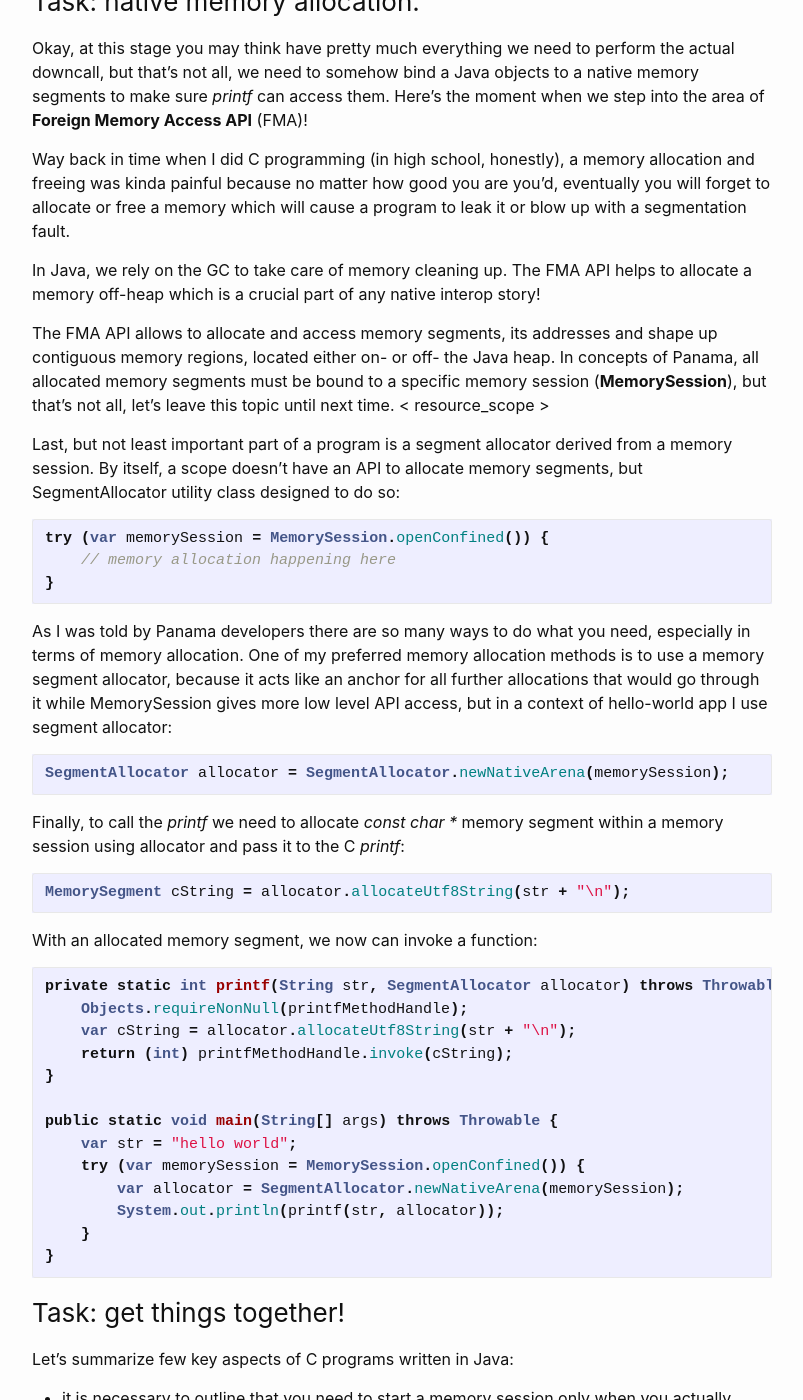
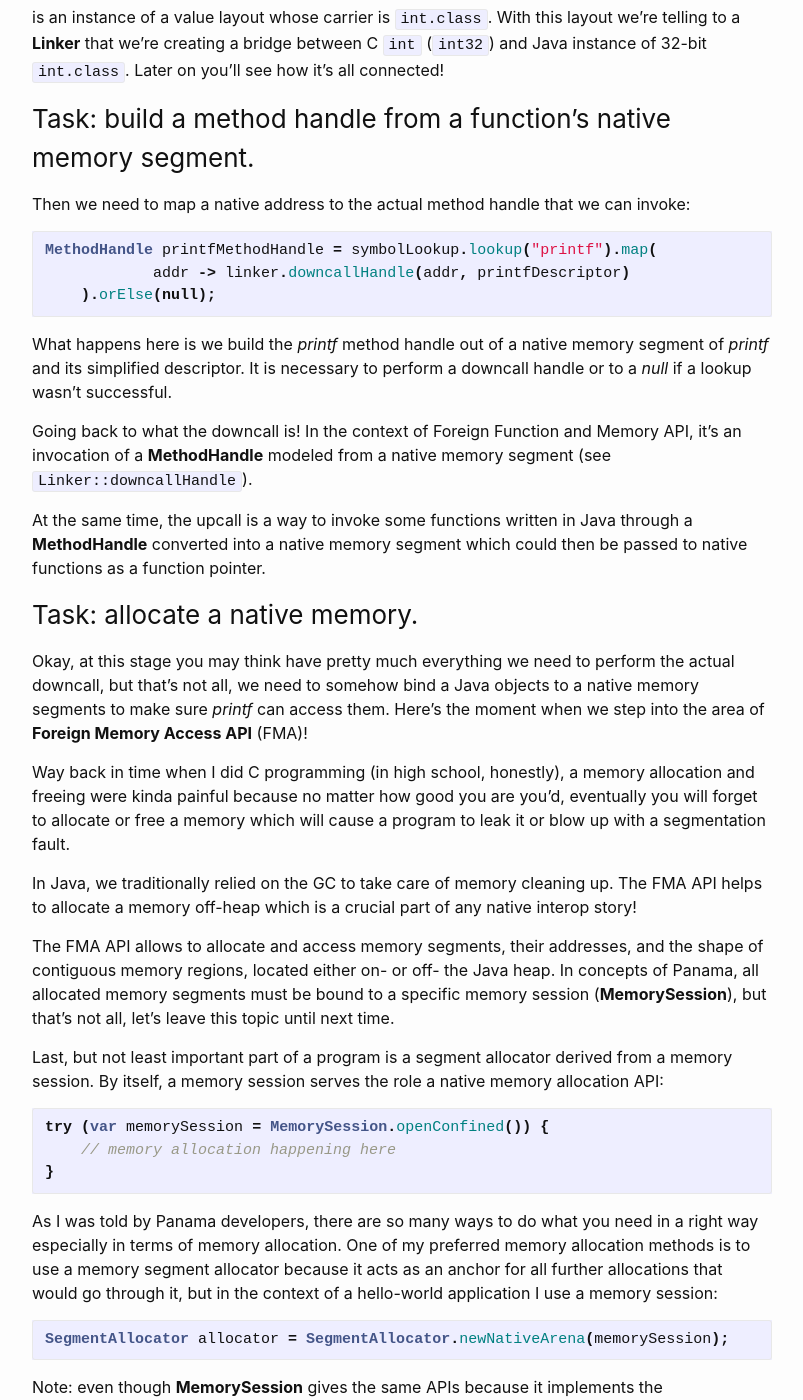
Before and after one commit to denismakogon/denismakogon.github.io, a Jekyll site: the page built from _posts/2022-05-30-introduction-to-project-panama-part-1.markdown, in a window 1280 px wide and 1400 px high, scrolled down 4106 px. Shown: the whole window, without its empty margins (238-1041 px from the left). Built offline with Jekyll 4.4.1, drawn with Linux system fonts in a browser that asks for light colours; some of the changed text lies outside the part shown.

Commit message:
first round of editing after feedbacks

````diff
--- a/_posts/2022-05-30-introduction-to-project-panama-part-1.markdown
+++ b/_posts/2022-05-30-introduction-to-project-panama-part-1.markdown
@@ -11,48 +11,48 @@ on [Unsplash](https://unsplash.com/s/photos/panama?utm_source=unsplash&utm_mediu
 
 ## Intro
 
-As of now, we’re less than 4 month away from the JDK 19 release.
-Time to talk about Project Panama, what’s going to be available for developers and how can developers use it even now.
+As of now, we’re less than 4 months away from the JDK 19 release.
+Time to talk about Project Panama, which APIs is going to be available for developers and how can developers use it even now.
 
 ## Project Panama
 
-Project Panama is meant to be a bridge between two world: the JVM and native code written in other languages like C/C++.
+Project Panama is meant to be a bridge between two worlds: the JVM and native code written in other languages like C/C++.
 
-So, Panama consists of 4 components:
-  * Foreign Memory Access (FMA) and Functions: [JEP 424](https://openjdk.java.net/jeps/424)
-  * Foreign Linker: [JEP 389](https://openjdk.java.net/jeps/389)
+So, Panama consists of 3 components:
+  * Foreign Function & Memory API: [JEP 424](https://openjdk.java.net/jeps/424)
   * Vector API: [JEP 338](https://openjdk.java.net/jeps/338)
+  * Jextract tool
 
 ## Where to start?
 
-First, you would need the latest [OpenJDK early access build](https://jdk.java.net/19/). It already has necessary features we need to start coding.
+First, you would need the latest [OpenJDK early access build](https://jdk.java.net/19/). It already has the necessary features we need to start coding.
 
 ## What you need to know
 
-When you actually bury you hand into these APIs you will need to operate with a couple major entities:
-* [Memory session](https://download.java.net/java/early_access/jdk19/docs/api/java.base/java/lang/foreign/MemorySession.html) - a compartment for allocated memory segments within this scope;
+When you actually bury your hand into these APIs you will need to operate with a couple of major entities:
+* [Memory segment](https://download.java.net/java/early_access/jdk19/docs/api/java.base/java/lang/foreign/MemorySegment.html) and [its address](https://download.java.net/java/early_access/jdk19/docs/api/java.base/java/lang/foreign/MemoryAddress.html) - a set of API classes to work with native memory and pointer to it;
+* [Memory layout](https://download.java.net/java/early_access/jdk19/docs/api/java.base/java/lang/foreign/MemoryLayout.html) and [descriptors](https://download.java.net/java/early_access/jdk19/docs/api/java.base/java/lang/foreign/FunctionDescriptor.html) - an APIs to model foreign types (structures, primitives, function descriptors).
+* [Memory session](https://download.java.net/java/early_access/jdk19/docs/api/java.base/java/lang/foreign/MemorySession.html) - an abstraction to manage the lifecycle of one or more memory resources;
+* [Linker](https://download.java.net/java/early_access/jdk19/docs/api/java.base/java/lang/foreign/Linker.html) and a [symbol lookup](https://download.java.net/java/early_access/jdk19/docs/api/java.base/java/lang/foreign/SymbolLookup.html) - a set of API classes to perform down- and upcalls.
 * [Segment allocator](https://download.java.net/java/early_access/jdk19/docs/api/java.base/java/lang/foreign/SegmentAllocator.html) - an API to allocate memory segments within a memory session;
-* [Memory segment](https://download.java.net/java/early_access/jdk19/docs/api/java.base/java/lang/foreign/MemorySegment.html) and [its address](https://download.java.net/java/early_access/jdk19/docs/api/java.base/java/lang/foreign/MemoryAddress.html) - a set of API classes to work with native memory and pointer to it;
-* [Linker](https://download.java.net/java/early_access/jdk19/docs/api/java.base/java/lang/foreign/Linker.html) and a [symbol lookup](https://download.java.net/java/early_access/jdk19/docs/api/java.base/java/lang/foreign/SymbolLookup.html) - a set of API classes to perform down- and upcalls.
-* [Value layouts](https://download.java.net/java/early_access/jdk19/docs/api/java.base/java/lang/foreign/ValueLayout.html) and [descriptors](https://download.java.net/java/early_access/jdk19/docs/api/java.base/java/lang/foreign/FunctionDescriptor.html) - an APIs to model foreign types (structures, primitives, function descriptors).
 
 ## Part 1
-As further you dig, the more you see that in order to start with Panama properly, it's so critical to a good introduction
-just to make sure you haven't misses important concepts, techniques and methodologies.
+As the further you dig, the more you see that to start with Panama properly, it's so critical to have a good introduction
+just to make sure you haven't missed important concepts, techniques, and methodologies.
 
-So, In part 1, I will only cover **Linker**, (briefly) **symbol lookup** methods and will touch a little native memory management.
-These three major components of Panama is basically are building block for more in-depth development of programs consisted from Java and native code.
+So, In part 1, I will only cover **Linker**, (briefly) **symbol lookup** methods and will touch on a little native memory management.
+These three major components of Panama are building blocks for more in-depth development of programs consisting of Java and native code.
 
 ## Linker
 
-So, here I will try to cover **Foreign Linker API** and why it’s quite important change to the JDK that will ease a life for most developers who work close with C/C++ code from Java.
+So, here I will try to cover **Foreign Linker API** and why it’s a quite important change to the JDK that will ease the life for most developers who work closely with C/C++ code from Java.
 
 Let's start from the very beginning: what Foreign Linker is?
-From technical standpoint, we’re talking about a “bridge” between two binary interfaces: the JVM and C/C++ native code,
+From a technical standpoint, we’re talking about a _“bridge”_ between two binary interfaces: the JVM and C/C++ native code,
 also known as [C ABI](https://en.wikipedia.org/wiki/Application_binary_interface).
 
-In a real life, developers will work with C/C++ native code in a format of shared libraries and a header files.
-Even now, when you're running you hello-world Java application, the JVM actually talks to C stdlib to execute one of many C functions (keep this in mind, we'll get back here).
+In a real-life, developers will work with C/C++ native code in a format of shared libraries and header files.
+Even now, when you're running your hello-world Java application, the JVM talks to C stdlib to execute one of many C functions (keep this in mind, we'll get back here).
 
 The JDK already offering a set of the C ABI implementation for all popular platforms (including latest macOS AARCH64):
 ```java
@@ -70,9 +70,16 @@ In the JDK terminology, **Linker** is an instance of the platform-specific C ABI
 Linker offers a set of API methods designed to perform both native calls.
 
 While the **Linker** is like your cellphone - call whoever you want to, just dial in a proper phone number.
-The symbol lookup methods are like your phonebook - just provide a proper descriptor who you want to call!
+The symbol lookup methods are like your phonebook - just provide a proper descriptor of who you want to call!
 
-The Linker needs a method handle bound to a native memory segment to peform a downcall, the **SymbolLookup** is a way to find it using downcall method signature that consists of a return type, name and parameters description.
+The **Linker** needs a method handle bound to a native memory segment to perform a downcall, the **SymbolLookup**
+is a way to find it using a downcall method signature that consists of a return type, name, and parameters description.
+
+To make it clear, let's briefly look at what both down- and up-calls are:
+
+* Downcall. [Wiki](https://en.wiktionary.org/wiki/downcall) says it's an event initiated from a high level subsystem,
+in our case the JVM to a lower-level subsystem, like the OS kernel. I'll explain it later in the text in a context of Foreign Function & Memory API.
+* Upcall. Literally, the opposite thing to a downcall.
 
 Let’s look at a very simple example - classic “hello world” but in C-style:
 ```cpp
@@ -81,9 +88,9 @@ int     printf(const char * __restrict, ...)
 
 ## HelloWold C-style in Java
 
-Here I'll go through every step that you need to build a fully functional hello-world application with every step explained in details, in the format of tasks.
+Here I'll go through every step that you need to build a fully functional hello-world application with every step explained in detail, in the format of tasks.
 
-### Task: find a native memory segment of a native function.
+### Task: find the address of the native function.
 
 We need to do couple things, first, to find a native segment of the _printf_ function:
 ```java
@@ -97,16 +104,16 @@ Optional<MemorySegment> printfMemorySegment = symbolLookup.lookup("printf");
 ```
 
 Since [_printf_](https://www.cplusplus.com/reference/cstdio/printf/) is a part of C stdlib, you don't have to expect that a lookup will fail.
-However, in a real life, it's possible that a lookup may fail because a symbol is missing due to misconfigured system paths.
-But I'll cover it the following articles.
+However, in a real-life, a lookup may fail because a symbol is missing due to misconfigured system paths.
+But I'll cover it in the following articles.
 
 ### Task: build a descriptor of a function you are calling.
 
-Second thing to do is to define a descriptor that consists of a result type and accepted parameters.
-If you're into C language, you know that functions like _printf_ are called as variadic functions, in Java we call it varargs,
-in case of _printf_, it accepts a char pointer and varargs (I all cover it later).
+The second thing to do is to define a descriptor that consists of a result type and accepted parameters.
+If you're into C language, you know that functions like _printf_ are called variadic functions, in Java we call it varargs,
+in the case of _printf_, it accepts a char pointer and varargs (I all cover it later).
 
-Note: from Java API standpoint it doesn't really matter what type hides behind that pointer as, in C, all pointers are the same 64-bit memory segment.
+Note: from a Java API standpoint it doesn't matter what type hides behind that pointer in C all pointers have the same layout (which could be 32/64 but is fixed by the platform.
 
 To simplify "Part 1", I'll define a simplified version of **FunctionDescriptor** for _printf_:
 ```java
@@ -115,17 +122,28 @@ FunctionDescriptor printfDescriptor = FunctionDescriptor.of(
     );
 ```
 
-A descriptor basically says: a function that returns _int32_ and accepts a 64-bit pointer as a parameter.
+A descriptor says a function that returns _int32_ and accepts a 32/64-bit (fixed by a platform) pointer as a parameter.
 As you can see, it almost corresponds to its C definition from [stdio.h](https://www.cplusplus.com/reference/cstdio/printf/).
 
-If you'll go and check a javadoc for **FunctionDescriptor** you'll notice that a method
+If you'll go and check a Javadoc for **FunctionDescriptor** you'll notice that a method
 ```java
 FunctionDescriptor of(MemoryLayout resLayout, MemoryLayout... argLayouts)
 ```
 
-actually accepts a memory layout as both return value type and a function's arguments,
-in our simplified case - it's a pointer, ideally it has to be a pointer and varargs,
-but it also could be whatever your function needs. We'll dig into memory layout later.
+accepts a memory layout as both return value type and a function's arguments,
+in our simplified case - it's a pointer, ideally, it has to be a pointer and varargs,
+but it also could be whatever your function needs.
+
+#### C to Java types through ValueLayout
+
+You may ask: "wait, what `JAVA_INT` is?!". You're right, let's make a side-step and look at it thoroughly!
+As per Javadoc, `JAVA_INT`
+```java
+OfInt JAVA_INT = new OfInt(ByteOrder.nativeOrder()).withBitAlignment(32);
+```
+is an instance of a value layout whose carrier is `int.class`.
+With this layout we're telling to a **Linker** that we're creating a bridge between C `int` (`int32`)
+and Java instance of 32-bit `int.class`. Later on you'll see how it's all connected!
 
 
 ### Task: build a method handle from a function's native memory segment.
@@ -136,77 +154,92 @@ MethodHandle printfMethodHandle = symbolLookup.lookup("printf").map(
             addr -> linker.downcallHandle(addr, printfDescriptor)
     ).orElse(null);
 ```
-What happens here is we build _printf_ method handle out of a native memory segment of _printf_ and its simplified descriptor.
-It is necessary to perform a downcall handle or to a _null_ if a lookup wasn't really successful.
+What happens here is we build the _printf_ method handle out of a native memory segment of _printf_ and its simplified descriptor.
+It is necessary to perform a downcall handle or to a _null_ if a lookup wasn't successful.
+
+Going back to what the downcall is! In the context of Foreign Function and Memory API, it's an invocation of a **MethodHandle**
+modeled from a native memory segment (see `Linker::downcallHandle`).
+
+At the same time, the upcall is a way to invoke some functions written in Java through a **MethodHandle** converted into a
+native memory segment which could then be passed to native functions as a function pointer.
 
 
-### Task: native memory allocation.
+### Task: allocate a native memory.
 
 Okay, at this stage you may think have pretty much everything we need to perform the actual downcall, but that's not all,
 we need to somehow bind a Java objects to a native memory segments to make sure _printf_ can access them.
 Here’s the moment when we step into the area of **Foreign Memory Access API** (FMA)!
 
 
-Way back in time when I did C programming (in high school, honestly), a memory allocation and freeing was kinda painful
+Way back in time when I did C programming (in high school, honestly), a memory allocation and freeing were kinda painful
 because no matter how good you are you’d, eventually you will forget to allocate or free a memory which will cause a
 program to leak it or blow up with a segmentation fault.
 
-In Java, we rely on the GC to take care of memory cleaning up.
+In Java, we traditionally relied on the GC to take care of memory cleaning up.
 The FMA API helps to allocate a memory off-heap which is a crucial part of any native interop story!
 
-The FMA API allows to allocate and access memory segments, its addresses and shape up contiguous memory
+The FMA API allows to allocate and access memory segments, their addresses, and the shape of contiguous memory
 regions, located either on- or off- the Java heap.
 In concepts of Panama, all allocated memory segments must be bound to a specific memory session (**MemorySession**),
 but that’s not all, let’s leave this topic until next time.
-< resource_scope >
 
-Last, but not least important part of a program is a segment allocator derived from a memory session. By itself, a scope doesn’t have an API to allocate memory segments, but SegmentAllocator utility class designed to do so:
+Last, but not least important part of a program is a segment allocator derived from a memory session.
+By itself, a memory session serves the role a native memory allocation API:
 ```java
 try (var memorySession = MemorySession.openConfined()) {
     // memory allocation happening here
 }
 ```
 
-As I was told by Panama developers there are so many ways to do what you need, especially in terms of memory allocation.
-One of my preferred memory allocation methods is to use a memory segment allocator, because it acts like an anchor for all further allocations that would go through it
-while MemorySession gives more low level API access, but in a context of hello-world app I use segment allocator:
+As I was told by Panama developers, there are so many ways to do what you need in a right way especially in terms of memory allocation.
+One of my preferred memory allocation methods is to use a memory segment allocator because it acts as an anchor for all further allocations that would go through it,
+but in the context of a hello-world application I use a memory session:
 ```java
 SegmentAllocator allocator = SegmentAllocator.newNativeArena(memorySession);
 ```
 
-Finally, to call the _printf_ we need to allocate _const char *_ memory segment within a memory session using allocator and pass it to the C _printf_:
+Note: even though **MemorySession** gives the same APIs because it implements the **SegmentAllocator** interface,
+an explicit declaration of a **SegmentAllocator** is often used to utilize other memory allocation functions than [malloc](https://en.cppreference.com/w/c/memory/malloc).
+But this is going beyond "Part 1"!
+
+Finally, to call the _printf_ we need to allocate _const char *_ memory segment within a memory session using the allocator and pass it to the C _printf_:
 ```java
-MemorySegment cString = allocator.allocateUtf8String(str + "\n");
+MemorySegment cString = memorySession.allocateUtf8String(str + "\n");
 ```
 
 With an allocated memory segment, we now can invoke a function:
 ```java
-private static int printf(String str, SegmentAllocator allocator) throws Throwable {
+private static int printf(String str, MemorySession memorySession) throws Throwable {
     Objects.requireNonNull(printfMethodHandle);
-    var cString = allocator.allocateUtf8String(str + "\n");
+    var cString = memorySession.allocateUtf8String(str + "\n");
     return (int) printfMethodHandle.invoke(cString);
 }
 
 public static void main(String[] args) throws Throwable {
     var str = "hello world";
     try (var memorySession = MemorySession.openConfined()) {
-        var allocator = SegmentAllocator.newNativeArena(memorySession);
-        System.out.println(printf(str, allocator));
+        System.out.println(printf(str, memorySession));
     }
 }
 ```
 
+Notice that cast to `int` whatever an invocation of _printf_ **MethodHandle** returns.
+We are allowed to do so, because of the value layout of a return value defined within _printf_ **FunctionDescriptor**.
+
+In a real life, instead of `int` as a return value there possibly would be just a **MemorySegment** that you'd need to read
+from to get a value of a type (a struct, for instance). I'll show you more examples in the following parts!
+
 ### Task: get things together!
 
-Let's summarize few key aspects of C programs written in Java:
-* it is necessary to outline that you need to start a memory session only when you actually about to allocate memory segments,
-so, an entrypoint to program should start with a session declaration;
-* Use a session within try-with-resource block to make sure that a session is closed once you're done;
+Let's summarize a few key aspects of C programs written in Java:
+* it is necessary to outline that you need to start a memory session only when you are actually about to allocate memory segments,
+  so, an entry point to program should start with a session declaration;
+* Use a session within the try-with-resource block to make sure that a session is closed once you're done;
 * It's up to use to decide which API to use to allocate memory segments - through an allocator or a session directly. Although, if you dig into the implementation you'll notice the **SegmentAllocator** has a couple of session safety checks.
-* Linker, symbol lookup objets, value/memory layouts and method handles are static object.
+* Linker, symbol lookup objects, value/memory layouts, and method handles are the static object.
 
 
-Full listing:
+Full code listing:
 ```java
 package com.openjdk.samples.panama.stdlib;
 
@@ -248,16 +281,15 @@ public class Examples {
 }
 ```
 
-Just imagine how much work you need to do just to call a simple _printf_ function, especially comparing it to Java-style hello-world one-liner!
-Well, you don't really have to write all of that, look at a tool called [jextract](https://github.com/openjdk/jextract).
-However, a programs like this are crucial for understanding all entities and concepts that stand behind of a new way of talking to native code.
-
+Just imagine how much work you need to do just to call a simple _printf_ function, especially comparing it to a Java-style hello-world one-liner!
+Well, you don't have to write all of that, look at a tool called [jextract](https://github.com/openjdk/jextract).
+However, programs like this are crucial for understanding all entities and concepts that stand behind a new way of talking to native code.
 
 ## Summary
 
-So, there are a couple of main questions to be answered during software development of programs performing downcalls through a Linker and FMA API:
-* Decide which library you’re going to use, find a header file to it, look for functions you need;
+So, there are a couple of main questions to be answered during the software development of programs performing downcalls through a **Linker** and FMA API:
+* Decide which library you’re going to use, find a header file to it, and look for functions you need;
 * Build a function descriptor in Java (**FunctionDescriptor**);
-* Lookup a native memory segments of a function symbol, create a method handle for it;
+* Lookup native memory segments of a function symbol, and create a method handle for it;
 * Make sure a method handle exists (not null), it may appear that a library you're going to use is not in a system path (lookup will fail);
-* Define how would allocate memory segments, make sure you follow the same coding technique through your program.
+* Define how would allocate memory segments, make sure you follow the same coding technique throughout your program.
````
Also changed, not shown: other parts of _posts/2022-05-30-introduction-to-project-panama-part-1.markdown (+1 -1 lines).
